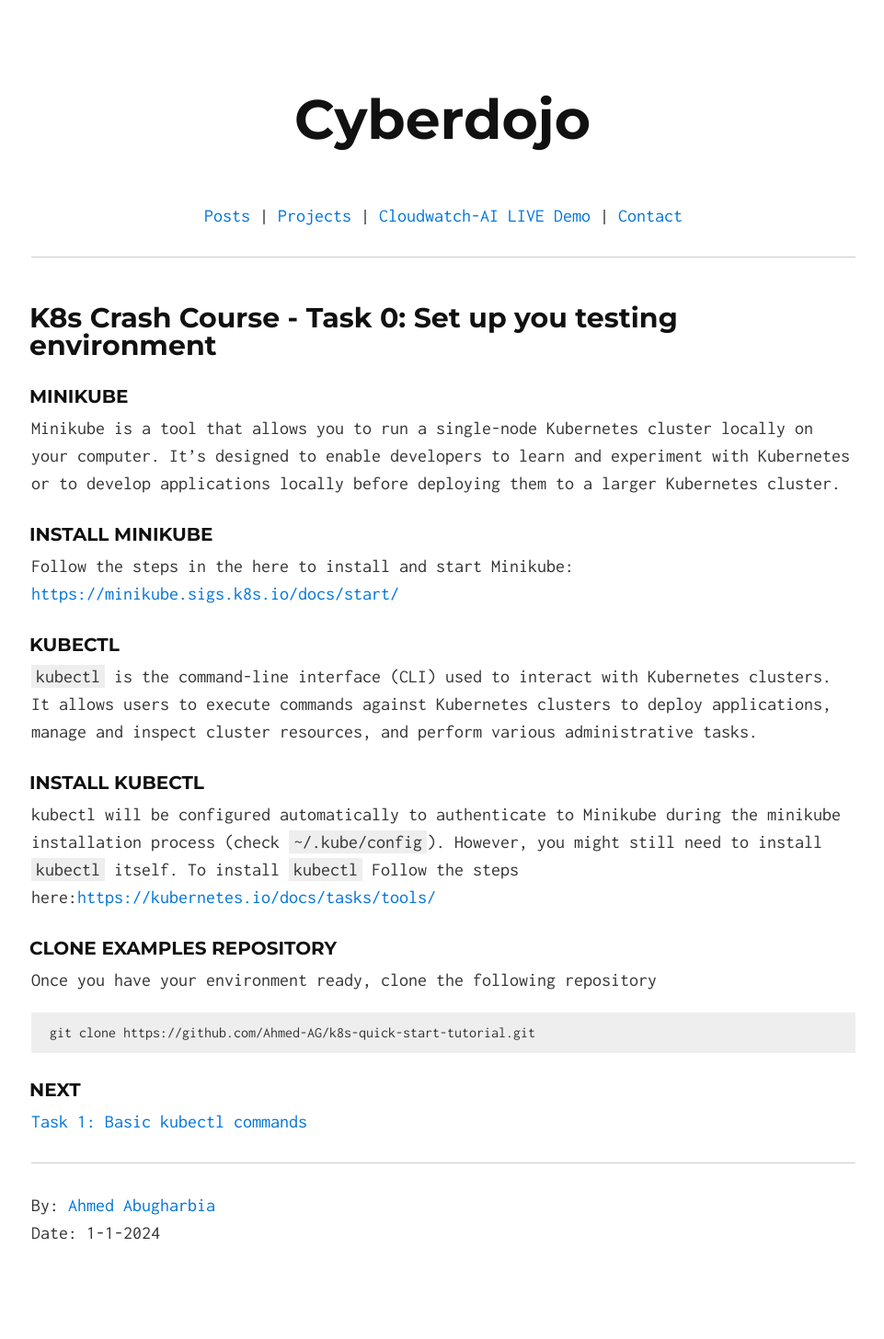
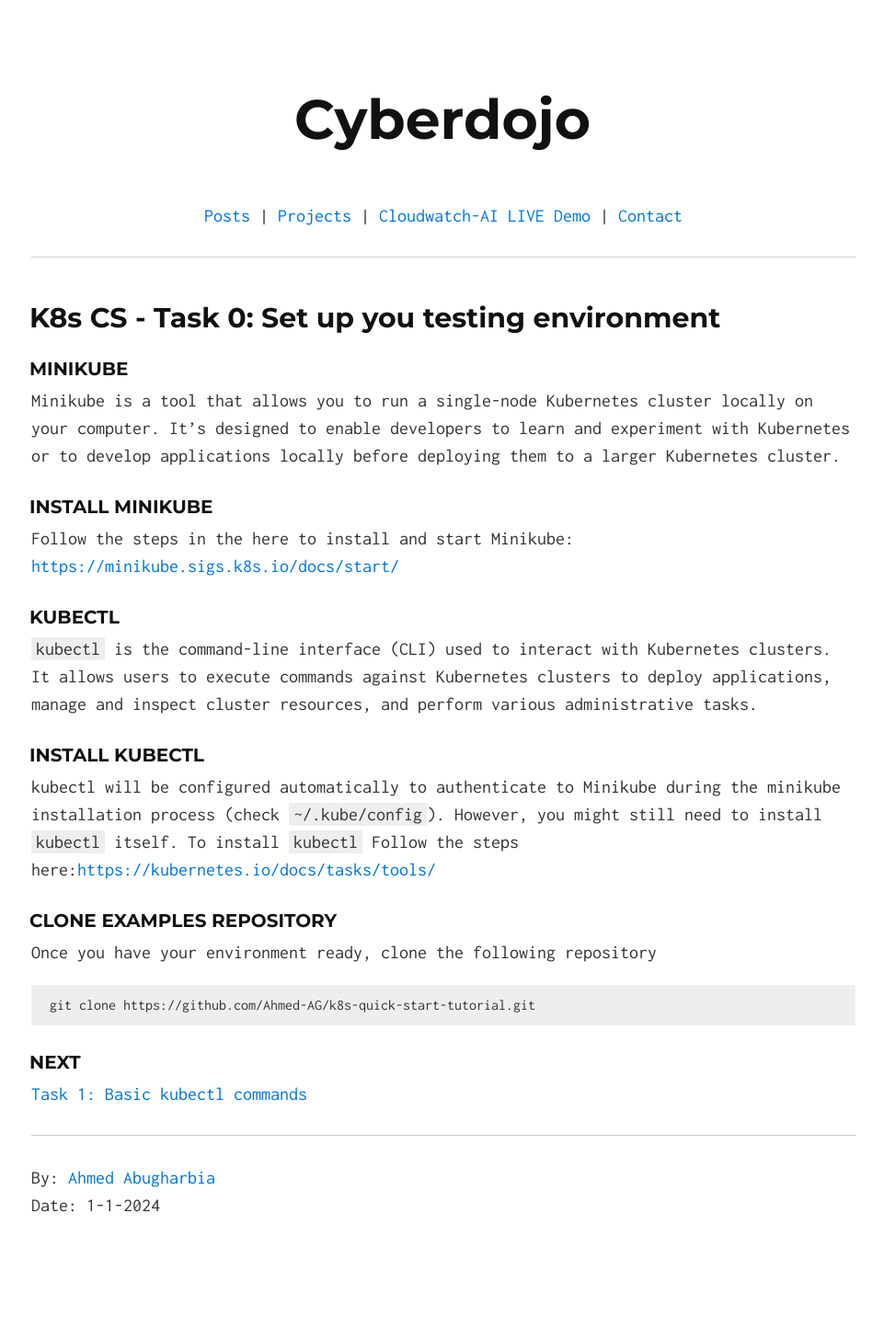
Before and after one commit to Ahmed-AG/cyberdojo-page, a Jekyll site: the page built from read/kubernetes-crash-course-task0.md, in a window 1280 px wide. Shown: the whole page at 92% size, without its empty margins (158-1119 px from the left). Built offline with Jekyll 4.4.1, drawn with Linux system fonts in a browser that asks for light colours; after the commit the page ends 1426 px from its top, so only the background shows below that.

Commit message:
House keeping

```diff
--- a/read/kubernetes-crash-course-task0.md
+++ b/read/kubernetes-crash-course-task0.md
@@ -1,6 +1,6 @@
 ---
 layout: reads
-title:  "K8s Crash Course - Task 0: Set up you testing environment"
+title:  "K8s CS - Task 0: Set up you testing environment"
 date:   1-1-2024
 author: "Ahmed Abugharbia"
 author_link: "https://www.linkedin.com/in/ahmadabugharbieh/"
```
